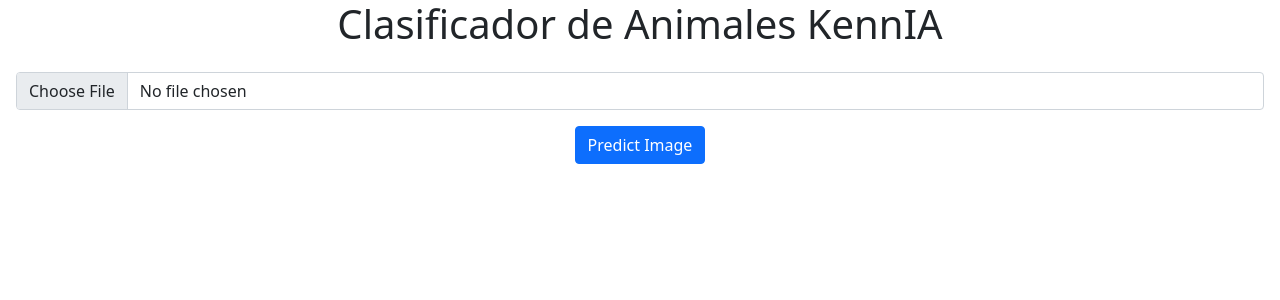
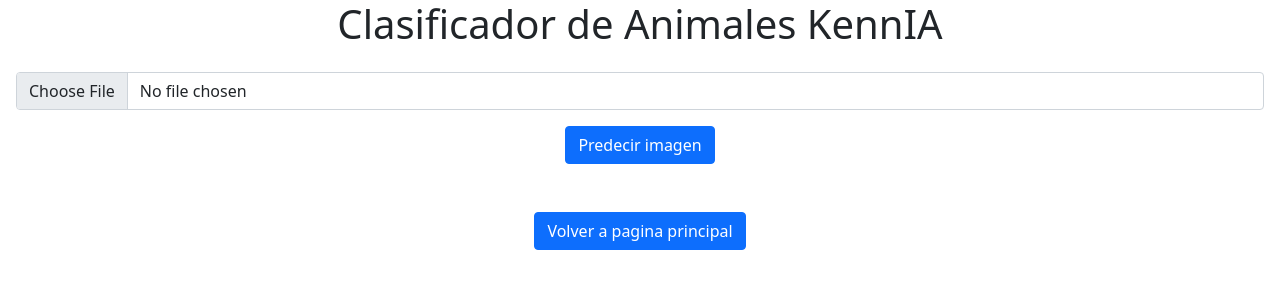
Before and after one commit to SebasMid/Kennia-app, a Flask app: page / in a window 1280 px wide. Shown: the top 300 px of the page. Run offline with Flask 3, Linux system fonts and the light colour scheme.

Commit message:
autores.txt

```diff
--- a/app.py
+++ b/app.py
@@ -1,3 +1,7 @@
+# ABDALAASENCIO_SEBASTIAN_0222010039
+# MARTINEZCAUSIL_JUANDIEGO_0222010016
+
+
 from flask import Flask, render_template, request
 from keras.preprocessing.image import load_img
 from keras.preprocessing.image import img_to_array
--- a/templates/index.html
+++ b/templates/index.html
@@ -1,5 +1,7 @@
 <!DOCTYPE html>
 <html>
+    <!--ABDALAASENCIO_SEBASTIAN_0222010039
+    MARTINEZCAUSIL_JUANDIEGO_0222010016 -->
     <head>
         <title>KennIA</title>
         <link href="https://cdn.jsdelivr.net/npm/bootstrap@5.0.0-beta2/dist/css/bootstrap.min.css" rel="stylesheet" integrity="sha384-BmbxuPwQa2lc/FVzBcNJ7UAyJxM6wuqIj61tLrc4wSX0szH/Ev+nYRRuWlolflfl" crossorigin="anonymous">
@@ -10,7 +12,10 @@
 
         <form class="p-3 text-center" action='/', method="post" enctype="multipart/form-data">
             <input class="form-control" type="file" name="imagefile" >
-            <input class="btn btn-primary mt-3"type="submit" value="Predict Image" >
+            <input class="btn btn-primary mt-3"type="submit" value="Predecir imagen" >
+        </form>
+        <form class="p-3 text-center" action="https://ke-nnia.vercel.app/dashboard">
+            <input class="btn btn-primary mt-3" type="submit" value="Volver a pagina principal" />
         </form>
 
         {% if prediction %}
```
